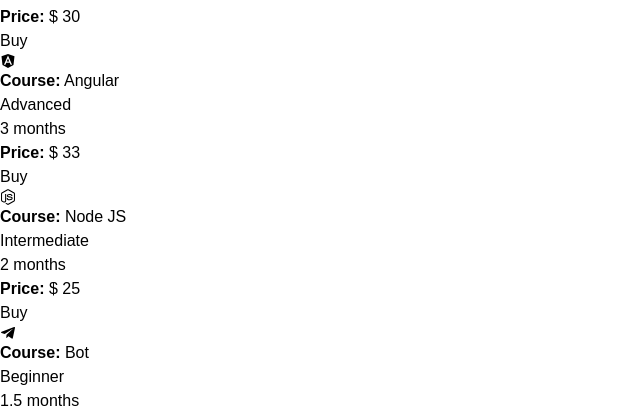
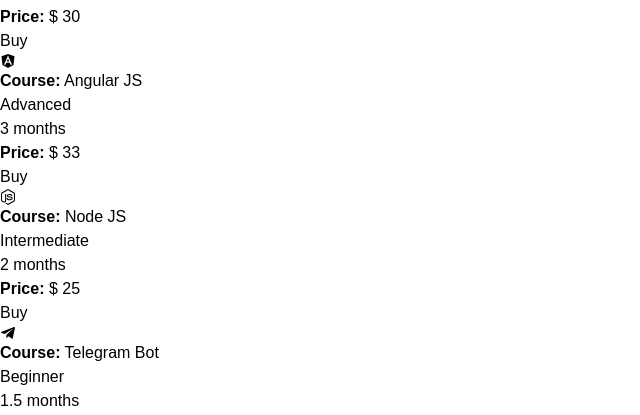
Before and after one commit to Umid2003/telegram, a React (Vite) app: page / in a window 1280 px wide. Shown: the part 379-794 px from the top of the page, without its empty margins (0-640 px from the left). Built offline with nearby package versions, Linux system fonts and the light colour scheme.

Commit message:
class added

```diff
--- a/src/data.js
+++ b/src/data.js
@@ -12,9 +12,9 @@
     { title: 'JavaScript', length: '3 months', level: 'Intermediate', price: 20, img: FaJs  },
     { title: 'React JS', length: '4 months', level: 'Intermediate', price: 35, img: FaReact  },
     { title: 'Vue JS', length: '4 months', level: 'Beginner', price: 30, img: FaVuejs  },
-    { title: 'Angular', length: '3 months', level: 'Advanced', price: 33, img: FaAngular  },
+    { title: 'Angular JS', length: '3 months', level: 'Advanced', price: 33, img: FaAngular  },
     { title: 'Node JS', length: '2 months', level: 'Intermediate', price: 25, img: FaNodeJs },
-    { title: 'Bot', length: '1.5 months', level: 'Beginner', price: 15, img: FaTelegramPlane },
+    { title: 'Telegram Bot', length: '1.5 months', level: 'Beginner', price: 15, img: FaTelegramPlane },
     { title: 'React Native', length: '4 months', level: 'Advanced', price: 40, img: FaReacteurope  },
     { title: 'Python', length: '3 months', level: 'Intermediate', price: 27, img: FaPython  },
     { title: 'TypeScript', length: '1 month', level: 'Beginner', price: 15, img: SiTypescript  }
```
